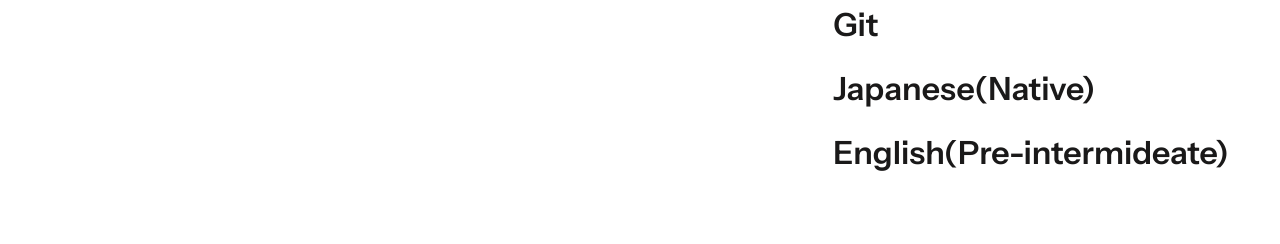
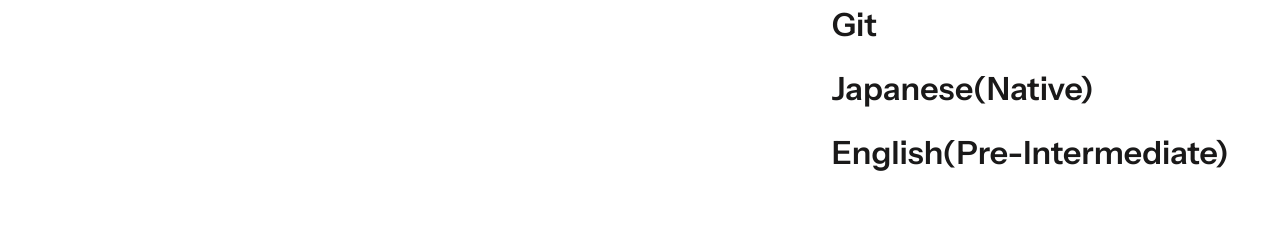
Before and after one commit to k-datacloud/New-Portfolio, a website: page about.html in a window 1280 px wide. Shown: the part 1760-2004 px from the top of the page. Drawn offline with Linux system fonts and the light colour scheme.

Commit message:
code commit

```diff
--- a/about.html
+++ b/about.html
@@ -119,7 +119,7 @@
                         Japanese(Native)
                     </p>
                     <p class="skills-wrap__item">
-                        English(Pre-intermideate)
+                        English(Pre-Intermediate)
                     </p>
                 </div>
             </div>
```
